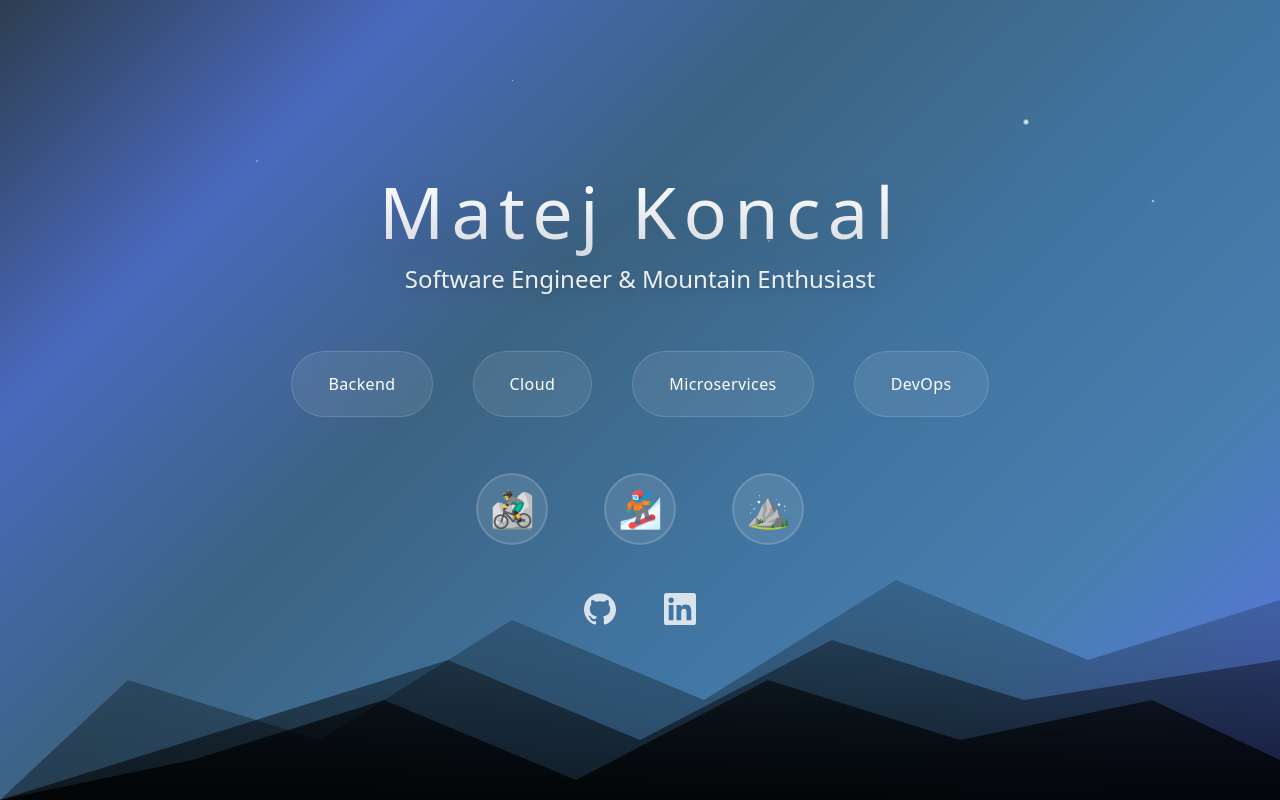
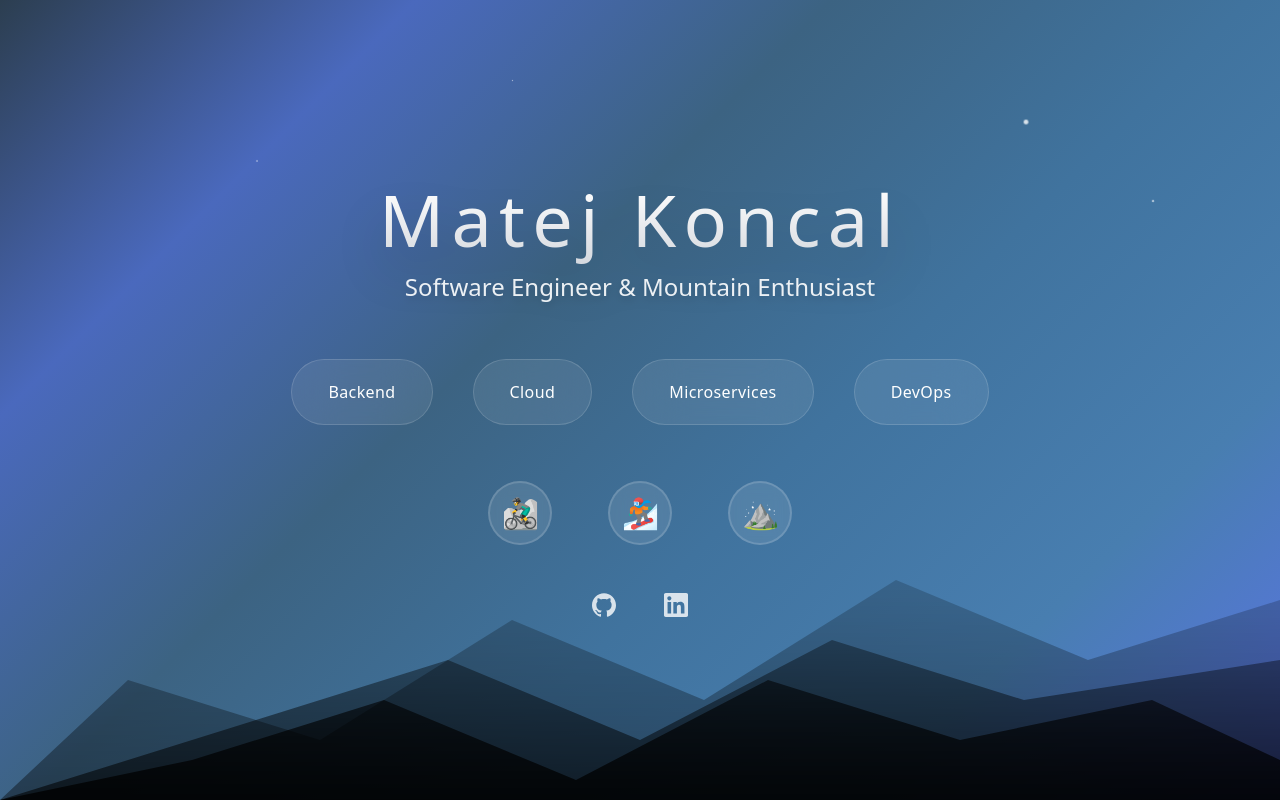
Before and after one commit to k0nci/k0nci, a React (Vite) app in the folder website/: page / in a window 1280 px wide. Built offline with nearby package versions, Linux system fonts and the light colour scheme.

Commit message:
Remove effects from cards

```diff
--- a/website/src/components/content/ActivityIcons.tsx
+++ b/website/src/components/content/ActivityIcons.tsx
@@ -12,9 +12,8 @@ const ActivityIcons: React.FC<ActivityIconsProps> = ({ activities, className = '
       <div
         key={activity.title}
         title={activity.title}
-        className="group relative flex h-16 w-16 cursor-pointer items-center justify-center rounded-full border-2 border-white/15 bg-white/10 text-3xl backdrop-blur-sm transition-all duration-500 hover:scale-110 hover:bg-white/18 hover:shadow-2xl md:h-18 md:w-18 md:text-4xl"
+        className="flex h-14 w-14 items-center justify-center rounded-full border-2 border-white/15 bg-white/10 text-2xl backdrop-blur-sm md:h-16 md:w-16 md:text-3xl"
       >
-        <div className="absolute inset-0 -z-10 rounded-full bg-gradient-to-br from-blue-400/50 to-purple-500/50 opacity-0 transition-opacity duration-300 group-hover:opacity-100" />
         {activity.emoji}
       </div>
     ))}
--- a/website/src/components/content/SocialLinks.tsx
+++ b/website/src/components/content/SocialLinks.tsx
@@ -19,7 +19,7 @@ const SocialLinks: React.FC<SocialLinksProps> = ({ links, className = '' }) => (
           title={link.title}
           className="text-white/80 transition-all duration-300 hover:-translate-y-2 hover:text-white hover:drop-shadow-lg"
         >
-          <IconComponent size={32} />
+          <IconComponent size={24} />
         </a>
       );
     })}
--- a/website/src/components/content/TechStack.tsx
+++ b/website/src/components/content/TechStack.tsx
@@ -10,10 +10,9 @@ const TechStack: React.FC<TechStackProps> = ({ technologies, className = '' }) =
     {technologies.map((tech) => (
       <div
         key={tech}
-        className="group relative cursor-pointer overflow-hidden rounded-full border border-white/15 bg-white/8 px-6 py-3 backdrop-blur-xl transition-all duration-500 hover:-translate-y-2 hover:border-blue-400/30 hover:bg-white/15 hover:shadow-2xl md:px-9 md:py-5"
+        className="rounded-full border border-white/15 bg-white/8 px-6 py-3 backdrop-blur-xl md:px-9 md:py-5"
       >
-        <div className="absolute inset-0 -translate-x-full bg-gradient-to-r from-transparent via-blue-400/30 to-transparent transition-transform duration-600 group-hover:translate-x-full" />
-        <span className="relative text-sm font-light tracking-wide md:text-base">{tech}</span>
+        <span className="text-sm font-light tracking-wide md:text-base">{tech}</span>
       </div>
     ))}
   </div>
--- a/website/src/types/index.ts
+++ b/website/src/types/index.ts
@@ -1,4 +1,4 @@
-import { type ComponentType, type SVGProps } from 'react';
+import { type IconType } from 'react-icons';
 
 export interface PersonalInfo {
   name: string;
@@ -13,7 +13,5 @@ export interface ActivityItem {
 export interface SocialLink {
   href: string;
   title: string;
-  icon: ComponentType<Icon>;
+  icon: IconType;
 }
-
-export type Icon = SVGProps<SVGSVGElement> & { size?: number };
```
Also changed, not shown: website/src/assets/images/InBug-White.png (deleted).
